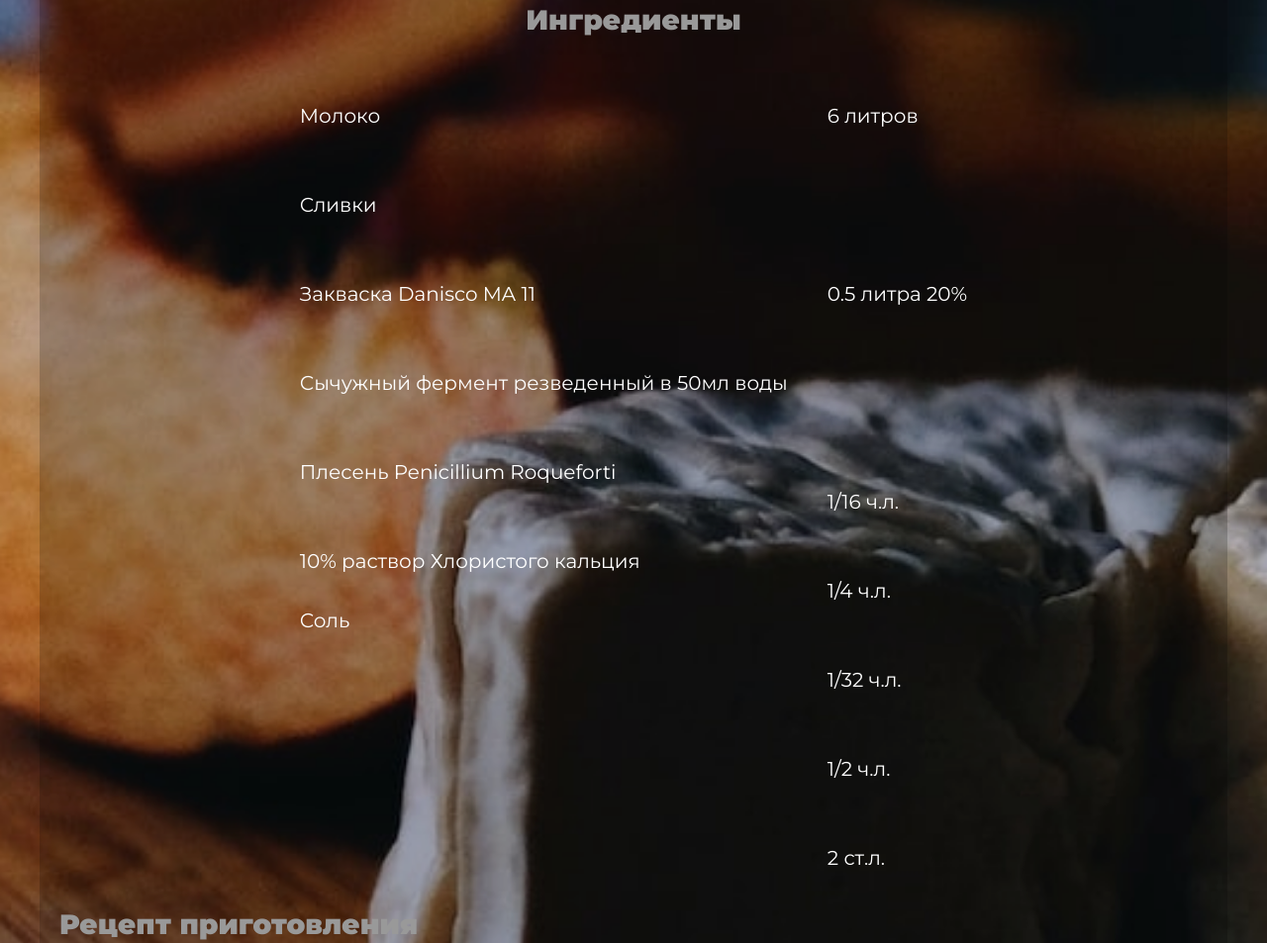
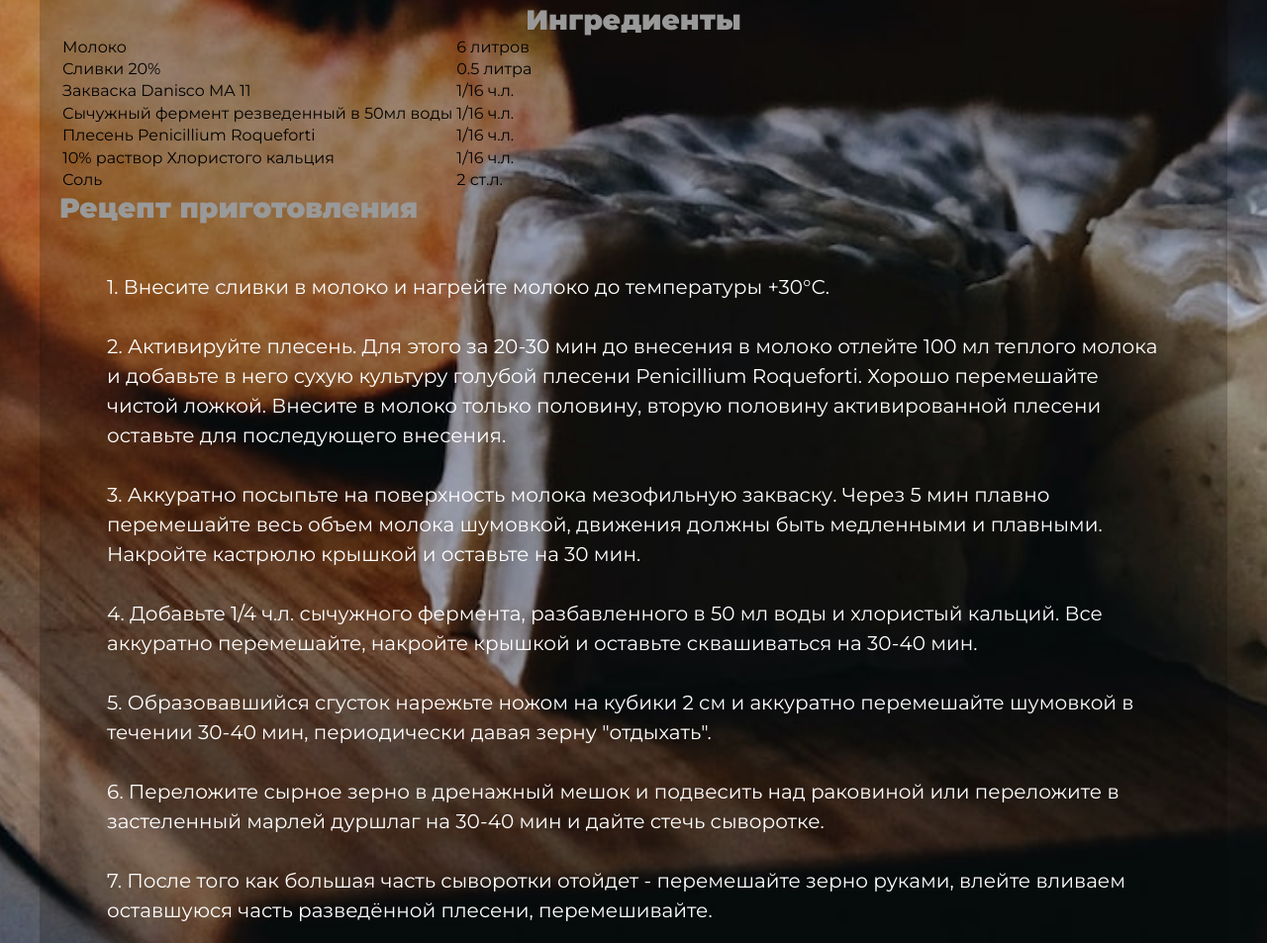
Before and after one commit to lokaddd/lovechees, a website built with Parcel: page rokfore.html in a window 1280 px wide. Shown: the part 1080-2033 px from the top of the page at 99% size. Built offline with nearby package versions, Linux system fonts and the light colour scheme; a web font is replaced by a local one.

Commit message:
Update rokfore.html

```diff
--- a/rokfore.html
+++ b/rokfore.html
@@ -182,38 +182,38 @@
             </p>
           </div>
           <h1 class="bin-text18">Ингредиенты</h1>
-          <div class="bin-container3">
-            <span class="bin-text19">
-              <br /><span>Молоко</span>
-              <br /><br /><br />
-              <span>Сливки</span>
-              <br /><br /><br />
-              <span>Закваска Danisco MA 11</span>
-              <br /><br /><br />
-              <span>Сычужный фермент резведенный в 50мл воды</span>
-              <br /><br /><br />
-              <span>Плесень Penicillium Roqueforti</span>
-              <br /><br /><br />
-              <span>10% раствор Хлористого кальция</span>
-              <br /><br />
-              <span>Соль</span>
-            </span>
-            <span class="bin-text33">
-              <br /><span>6 литров</span>
-              <br /><br /><br /><br /><br /><br />
-              <span>0.5 литра 20%</span>
-              <br /><br /><br /><br /><br /><br /><br />
-              <span>1/16 ч.л.</span>
-              <br /><br /><br />
-              <span>1/4 ч.л.</span>
-              <br /><br /><br />
-              <span>1/32 ч.л.</span>
-              <br /><br /><br />
-              <span>1/2 ч.л.</span>
-              <br /><br /><br />
-              <span>2 ст.л.</span>
-            </span>
-          </div>
+          <table style="border: none;">
+	<tbody>
+		<tr>
+			<td>Молоко</td>
+			<td>6 литров</td>
+		</tr>
+		<tr>
+			<td>Сливки 20%</td>
+			<td>0.5 литра</td>
+		</tr>
+		<tr>
+			<td>Закваска Danisco MA 11</td>
+			<td>1/16 ч.л.</td>
+		</tr>
+		<tr>
+			<td>Сычужный фермент резведенный в 50мл воды</td>
+			<td>1/16 ч.л.</td>
+		</tr>
+		<tr>
+			<td>Плесень Penicillium Roqueforti</td>
+			<td>1/16 ч.л.</td>
+		</tr>
+		<tr>
+			<td>10% раствор Хлористого кальция</td>
+			<td>1/16 ч.л.</td>
+		</tr>
+		<tr>
+			<td>Соль</td>
+			<td>2 ст.л.</td>
+		</tr>
+	</tbody>
+</table>
           <h1 class="bin-text47">Рецепт приготовления</h1>
           <p class="bin-text48">
             <span>
```
